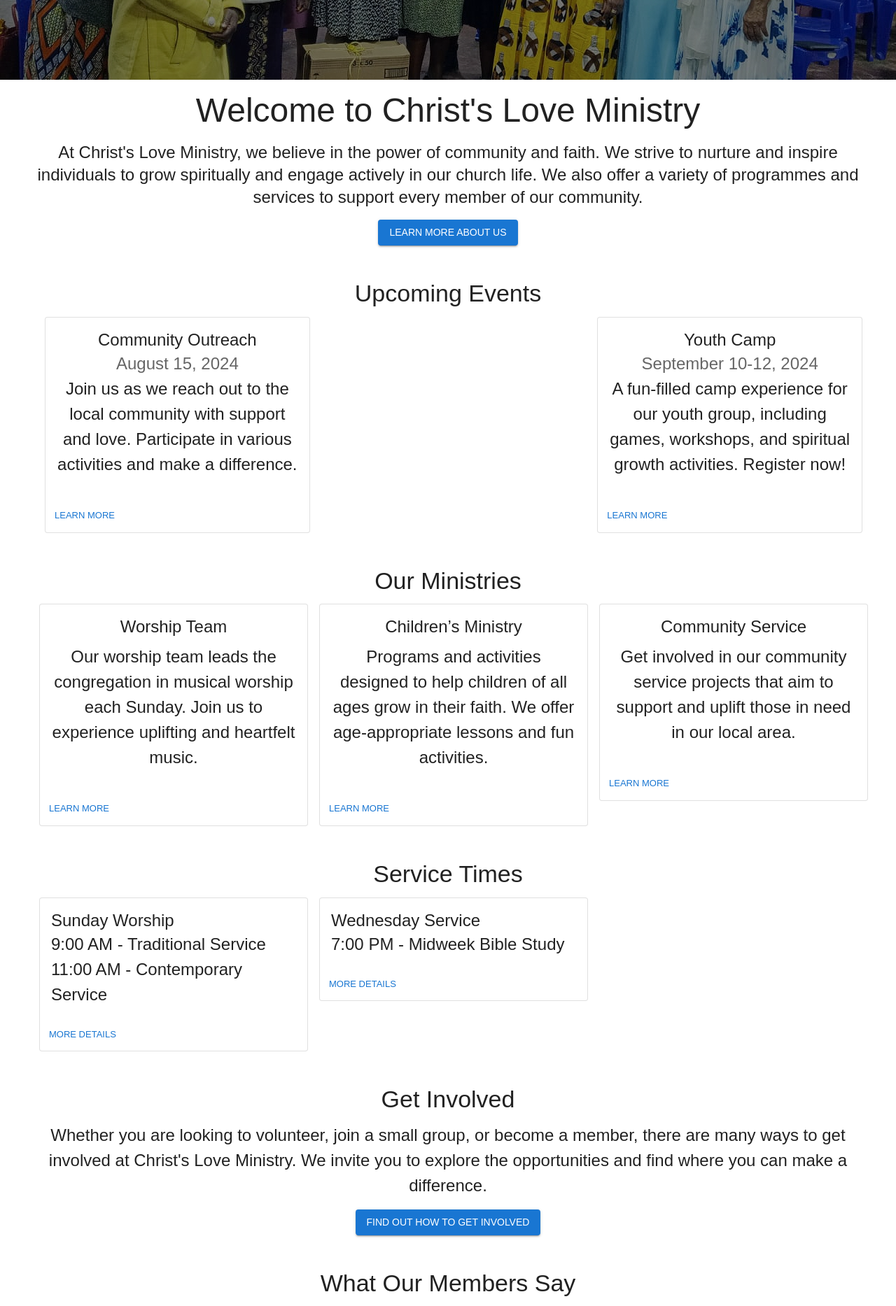
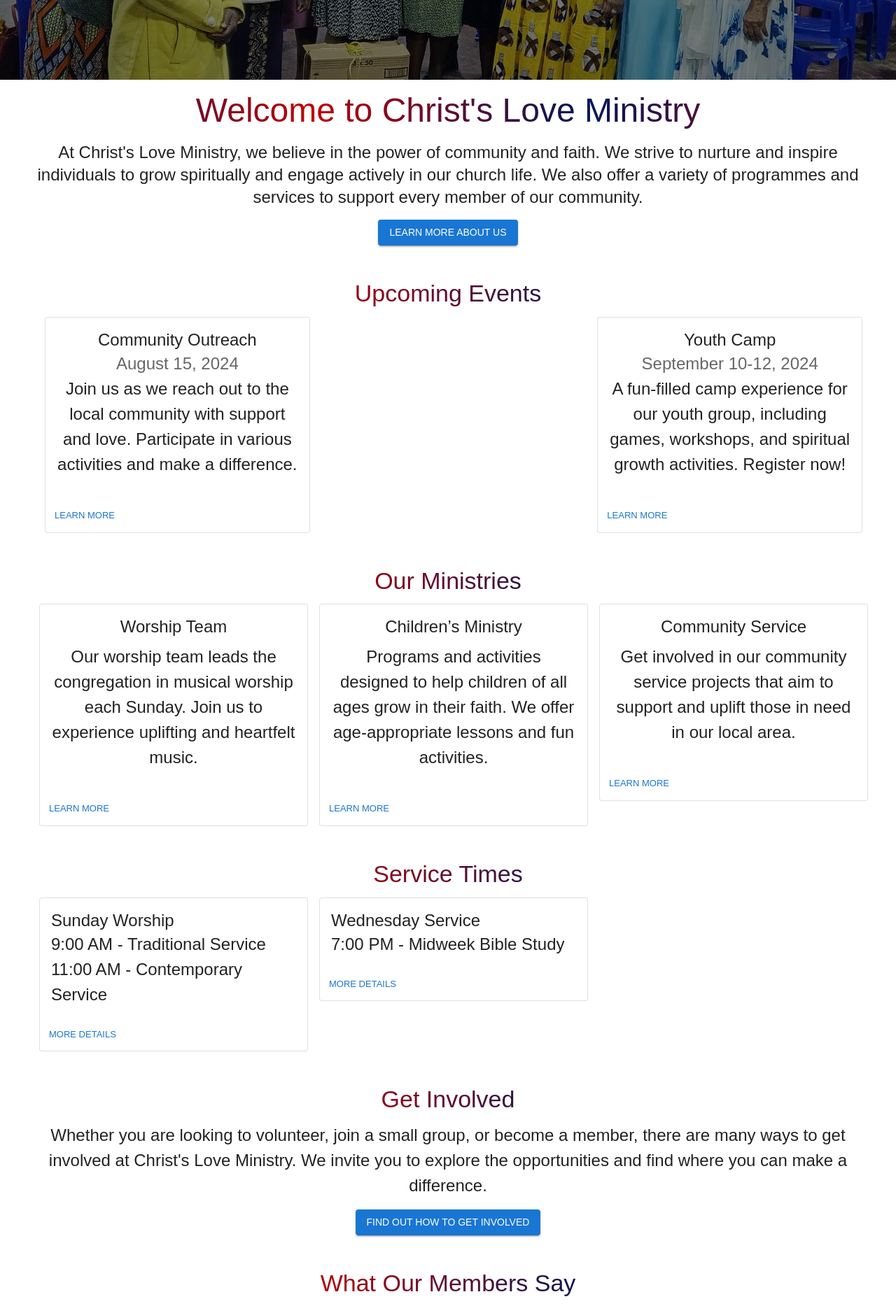
Before and after one commit to JeiKiarie/christ-love-ministry, a Next.js app: page / in a window 1280 px wide. Shown: the part 460-2327 px from the top of the page at 70% size. Built offline with nearby package versions, Linux system fonts and the light colour scheme.

Commit message:
section title decoration

```diff
--- a/app/about-us/page.jsx
+++ b/app/about-us/page.jsx
@@ -197,6 +197,7 @@ export default function About() {
 							variant="h3"
 							component="h3"
 							textAlign={'left'}
+							className="section-title"
 							gutterBottom>
 							{article.heading}
 						</Typography>
--- a/app/page.jsx
+++ b/app/page.jsx
@@ -76,7 +76,7 @@ const HomePage = () => {
 					<Typography
 						variant="h3"
 						component="h2"
-						className="font-bold text-4xl"
+						className="font-bold text-4xl section-title"
 						gutterBottom>
 						Welcome to Christ&#39;s Love Ministry
 					</Typography>
@@ -107,7 +107,7 @@ const HomePage = () => {
 					variant="h4"
 					component="h2"
 					gutterBottom
-					className="font-bold text-3xl">
+					className="font-bold text-3xl page-title">
 					Upcoming Events
 				</Typography>
 				<Grid
@@ -158,7 +158,7 @@ const HomePage = () => {
 					variant="h4"
 					component="h2"
 					gutterBottom
-					className="font-bold text-3xl">
+					className="font-bold text-3xl page-title">
 					Our Ministries
 				</Typography>
 				<Grid
@@ -217,7 +217,7 @@ const HomePage = () => {
 					component="h2"
 					gutterBottom
 					textAlign={'center'}
-					className="font-bold text-3xl">
+					className="font-bold text-3xl page-title">
 					Service Times
 				</Typography>
 				<Grid
@@ -283,7 +283,7 @@ const HomePage = () => {
 						variant="h4"
 						component="h2"
 						gutterBottom
-						className="font-bold text-3xl">
+						className="font-bold text-3xl page-title">
 						Get Involved
 					</Typography>
 					<Typography paragraph>
@@ -311,7 +311,7 @@ const HomePage = () => {
 					component="h2"
 					gutterBottom
 					textAlign="center"
-					className="font-bold text-3xl">
+					className="font-bold text-3xl page-title">
 					What Our Members Say
 				</Typography>
 				<Grid
@@ -379,7 +379,7 @@ const HomePage = () => {
 						variant="h4"
 						component="h2"
 						gutterBottom
-						className="font-bold">
+						className="font-bold page-title">
 						Join Us Today!
 					</Typography>
 					<Typography paragraph>
--- a/styles/globals.css
+++ b/styles/globals.css
@@ -67,6 +67,21 @@ section {
 	) !important;
 } */
 
+.page-title {
+	background: linear-gradient(to right, #001759, #bf0205, #001759, #bf0205);
+	-webkit-text-fill-color: transparent;
+	-webkit-background-clip: text;
+}
+.section-title {
+	background: linear-gradient(to right, #001759, #bf0205, #001759, #bf0205);
+	-webkit-text-fill-color: transparent;
+	-webkit-background-clip: text;
+}
+/* .page-title {
+	background: linear-gradient(to right, #001759, #bf0205, #001759, #bf0205);
+	-webkit-text-fill-color: transparent;
+	-webkit-background-clip: text;
+} */
 /* About */
 .about-info-container {
 	/* display: flex;
```
